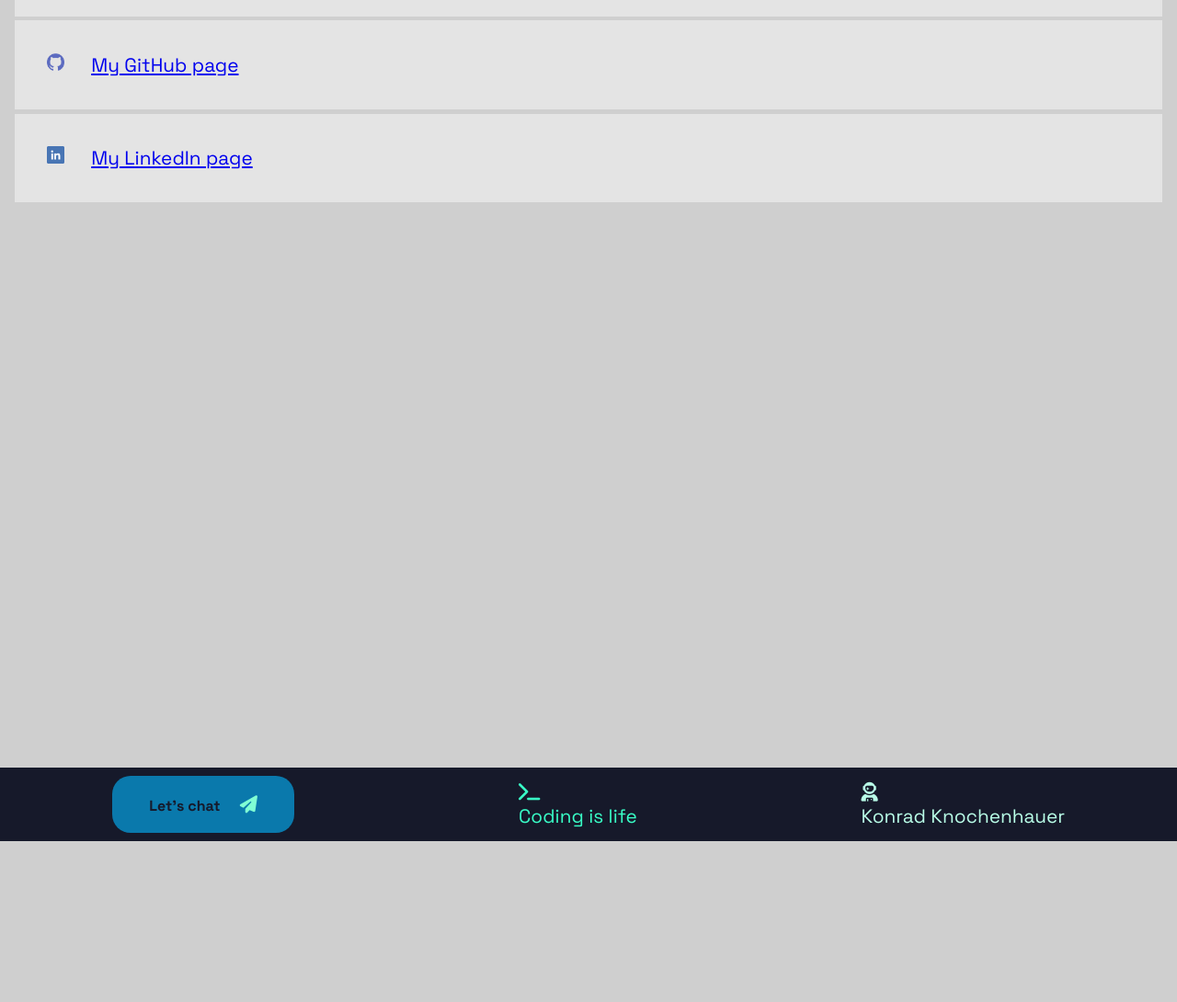
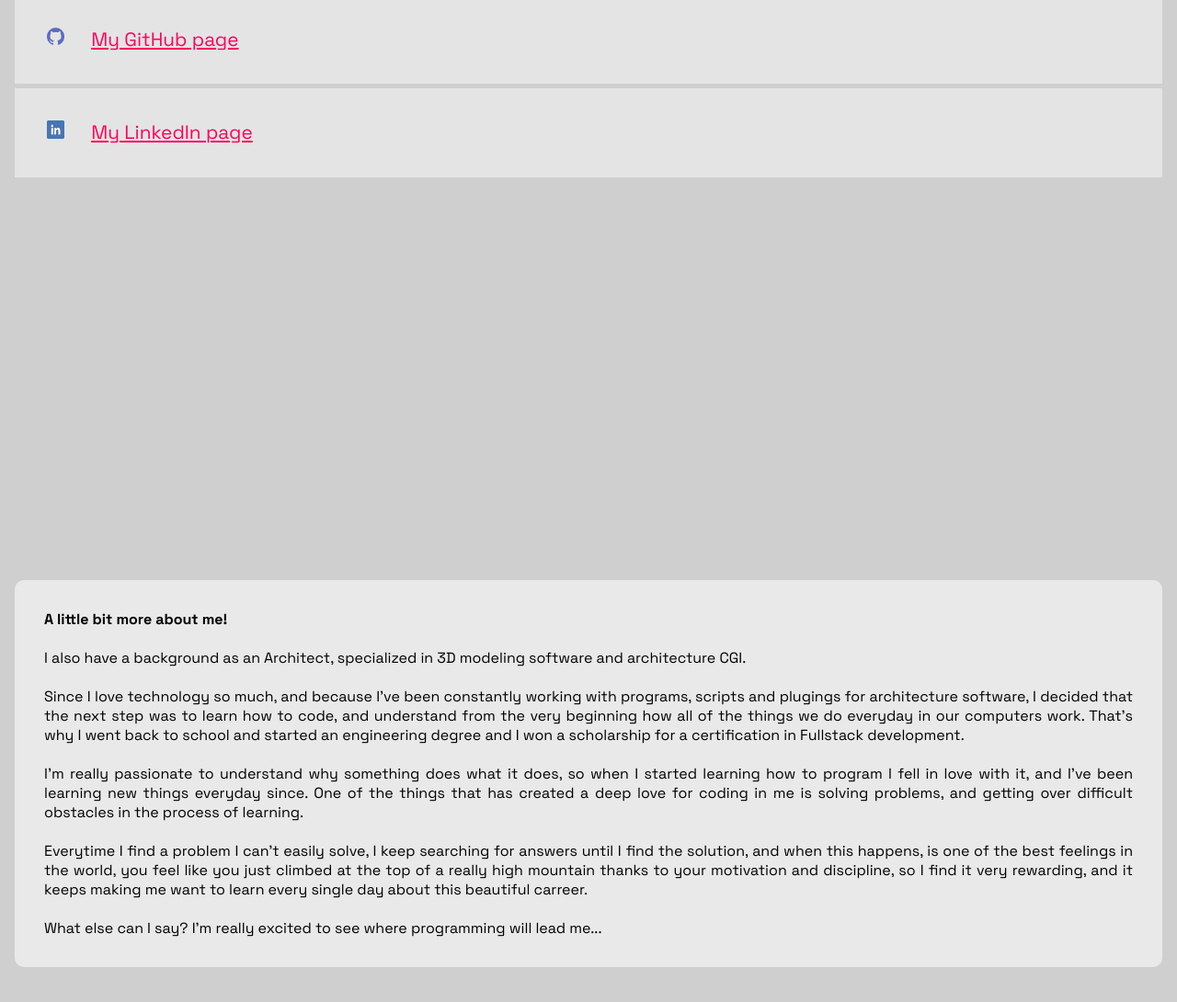
Before and after one commit to konradkn/portfolio_konrad_kn, a plain HTML site: page index.html in a window 1280 px wide. Shown: the part 1120-2210 px from the top of the page at 92% size. Before the commit the page ends 2035 px from the top, so only its background shows below. Drawn offline with Linux system fonts and the light colour scheme.

Commit message:
mobile view optimization

```diff
--- a/index.html
+++ b/index.html
@@ -131,7 +131,7 @@
                     <a href="https://konradkn.github.io/rock-paper-scissors-lizard-spock/">
                         <div class="project-text">
                             <div class="title-container">
-                                <h3>Rock, paper, scissors, lizard, Spock!</h3>
+                                <h3 translate="no">Rock, paper, scissors, lizard, Spock!</h3>
                                 <img src="./resources/images/spock.png" id="spock-hand" class="link-images" alt="spock-logo" height="80px">
                     </a>
                 </div>
@@ -146,7 +146,7 @@
             <div class="project">
                 <a href="https://konradkn.github.io/citrum-mobel/">
                     <div class="project-text">
-                        <h3>Citrum Mobel</h3>
+                        <h3 translate="no">Citrum Mobel</h3>
                         <!-- <img src="./resources/images/binary.png" alt="" class="link-images" height="50px"> -->
                         <!-- <i class="fa-solid fa-file-code"></i> -->
                         <i class="fa-solid fa-file-code"></i>
@@ -161,7 +161,7 @@
             <div class="project">
                 <a href="https://github.com/CFrancoChavez/Node.js-Project-SPORTS-HOUSE">
                 <div class="project-text">
-                    <h3>Sports House</h3>
+                    <h3 translate="no">Sports House</h3>
                     <!-- <img src="./resources/images/binary.png" alt="" class="link-images" height="50px">   -->
                     <i class="fa-solid fa-terminal"></i>
 
@@ -176,7 +176,7 @@
             <div class="project">
                 <a href="https://github.com/konradkn/react-calculator">
                 <div class="project-text">
-                    <h3>React Calculator</h3>
+                    <h3 translate="no">React Calculator</h3>
                     <!-- <img src="./resources/images/calculator.png" alt="" height="80px"> -->
                     <i class="fa-solid fa-calculator"></i>
                     <a href="https://github.com/konradkn/react-calculator">Press here for GitHub
@@ -188,7 +188,7 @@
             <div class="project">
                 <img src="./resources/images/github.png" class="github-img" alt="" height="150px">
                 <a class="link" href="https://github.com/konradkn">
-                    <p class="git-link-text">My GitHub page</p>
+                    <p class="git-link-text" translate="no">My GitHub page</p>
                 </a>
             </div>
 
@@ -196,29 +196,50 @@
             <div class="project">
                 <img src="./resources/images/linkedin.png" alt="" height="120px" class="linkedin-img">
                 <a class="link" href="https://www.linkedin.com/in/konrad-kn/">
-                <p class="git-link-text">My LinkedIn page</p>
+                <p class="git-link-text" translate="no">My LinkedIn page</p>
             </a>
             </div>
-            <!-- <div class="project">
-                <div class="project-text">
-                    <h3>Rock, paper, scissors, lizard, Spock!</h3>
-                    <a href="https://github.com/konradkn/rock-paper-scissors-lizard-spock">Press here for GitHub
-                        repository</a>
-                    <p>This project is based on the popular TV show 'The Big Bang Theory', the game is an expansion of
-                        the classic 'Rock, paper, scissors', adding two new characters, the lizard and Spock, so you
-                        have way more possibilities against your opponents.</p>
-                </div>
             </div>
-            <div class="project">
-                <div class="project-text">
-                    <h3>Rock, paper, scissors, lizard, Spock!</h3>
-                    <a href="https://github.com/konradkn/rock-paper-scissors-lizard-spock">Press here for GitHub
-                        repository</a>
-                    <p>This project is based on the popular TV show 'The Big Bang Theory', the game is an expansion of
-                        the classic 'Rock, paper, scissors', adding two new characters, the lizard and Spock, so you
-                        have way more possibilities against your opponents.</p>
-                </div>
-            </div> -->
+        </section>
+
+        <section class="about-me-mobile">
+            <div class="details-aboutme-mobile">
+                <strong>
+                    <p>A little bit more about me!</p>
+                </strong><br>
+
+                <p>I also have a background as an Architect, specialized in 3D modeling software and architecture
+                    CGI.</p>
+                <br>
+
+                <p>Since I love technology so much, and because I've been constantly working with programs, scripts
+                    and
+                    plugings for architecture software, I decided that the next step was to learn how to code, and
+                    understand from the very beginning how all of the things we do everyday in our computers work.
+                    That's why I went back to school and started an engineering degree and I won
+                    a
+                    scholarship for a certification in Fullstack development.</p><br>
+
+
+                <p>I'm really passionate to understand why something does what it does, so when I started learning
+                    how
+                    to program I fell in love with it, and I've been learning new things everyday since. One of the
+                    things that has created a deep love for coding in me is solving problems, and getting over
+                    difficult
+                    obstacles in the process of learning.</p><br>
+
+
+                <p>Everytime I find a problem I can't easily solve, I keep searching for answers until I find the
+                    solution, and when this happens, is one of the best feelings in the world, you feel like you
+                    just
+                    climbed at the top of a really high mountain thanks to your motivation and discipline, so I find
+                    it
+                    very rewarding, and it keeps making me want to learn every single day about this beautiful
+                    carreer.
+                </p><br>
+
+
+                <p>What else can I say? I'm really excited to see where programming will lead me...</p>
             </div>
         </section>
     </main>
@@ -231,7 +252,7 @@
         <div class="code-icon-footer">
             <!-- <i class="fa-solid fa-laptop-code"></i> -->
             <i class="fa-solid fa-terminal"></i>
-            <p>Coding is life</p>
+            <p translate="no">Coding is life</p>
         </div>
         <div class="name-footer">
             <i class="fa-solid fa-user-astronaut"></i>
--- a/style.css
+++ b/style.css
@@ -284,6 +284,28 @@ summary:hover {
 
 /* projects section  */
 
+summary {
+    background-color: #4b568b;
+    color: #ffffff;
+    cursor: pointer;
+    padding: 0.2rem;
+    width: 8rem;
+    display: flex;
+    justify-content: center;
+    /* user-select: none; */
+    /* border-radius: 4px; */
+    /* z-index: 90; */
+    border-bottom-left-radius: 20px;
+}
+
+details {
+    z-index: 99;
+}
+
+.about-me-mobile {
+    display: none;
+}
+
 .projects-container {
     margin-top: 1.5rem;
     margin-bottom: 1.5rem;
@@ -417,6 +439,9 @@ summary:hover {
     height: 100%;
     /* top: 0;
     left: 0; */
+    /* color: #ee34c9; */
+    /* color: #bf00ff; */
+    color: #ff0059;
 }
 
 
@@ -426,6 +451,7 @@ summary:hover {
 
 .git-link-text {
     display: none;
+
 }
 
 .linkedin-img {
@@ -536,10 +562,9 @@ footer {
         margin-top: 3rem;
     }
 
-    /* .projects-title-container {
-        width: 100%;
-    } */
-
+    details {
+        display: none;
+    }
     .first-p-aboutme {
         width: 100%;
         margin-top: 1rem;
@@ -596,6 +621,20 @@ footer {
         display: block;
         padding-left: 3rem;
         font-size: 1.3rem;
+    }
+
+    .about-me-mobile {
+        margin-top: 30rem;
+        display: block;
+        background-color: #e9e9e9;
+        padding: 2rem;
+        border-radius: 10px;
+    }
+
+    .dark-mode .about-me-mobile {
+        margin-top: 45rem;
+        background-color: #39416a;
+
     }
 
 
@@ -686,22 +725,3 @@ footer {
         font-size: 0.8rem;
     }
 }
-
-
-summary {
-    background-color: #4b568b;
-    color: #ffffff;
-    cursor: pointer;
-    padding: 0.2rem;
-    width: 8rem;
-    display: flex;
-    justify-content: center;
-    /* user-select: none; */
-    /* border-radius: 4px; */
-    /* z-index: 90; */
-    border-bottom-left-radius: 20px;
-}
-
-details {
-    z-index: 99;
-}
```
